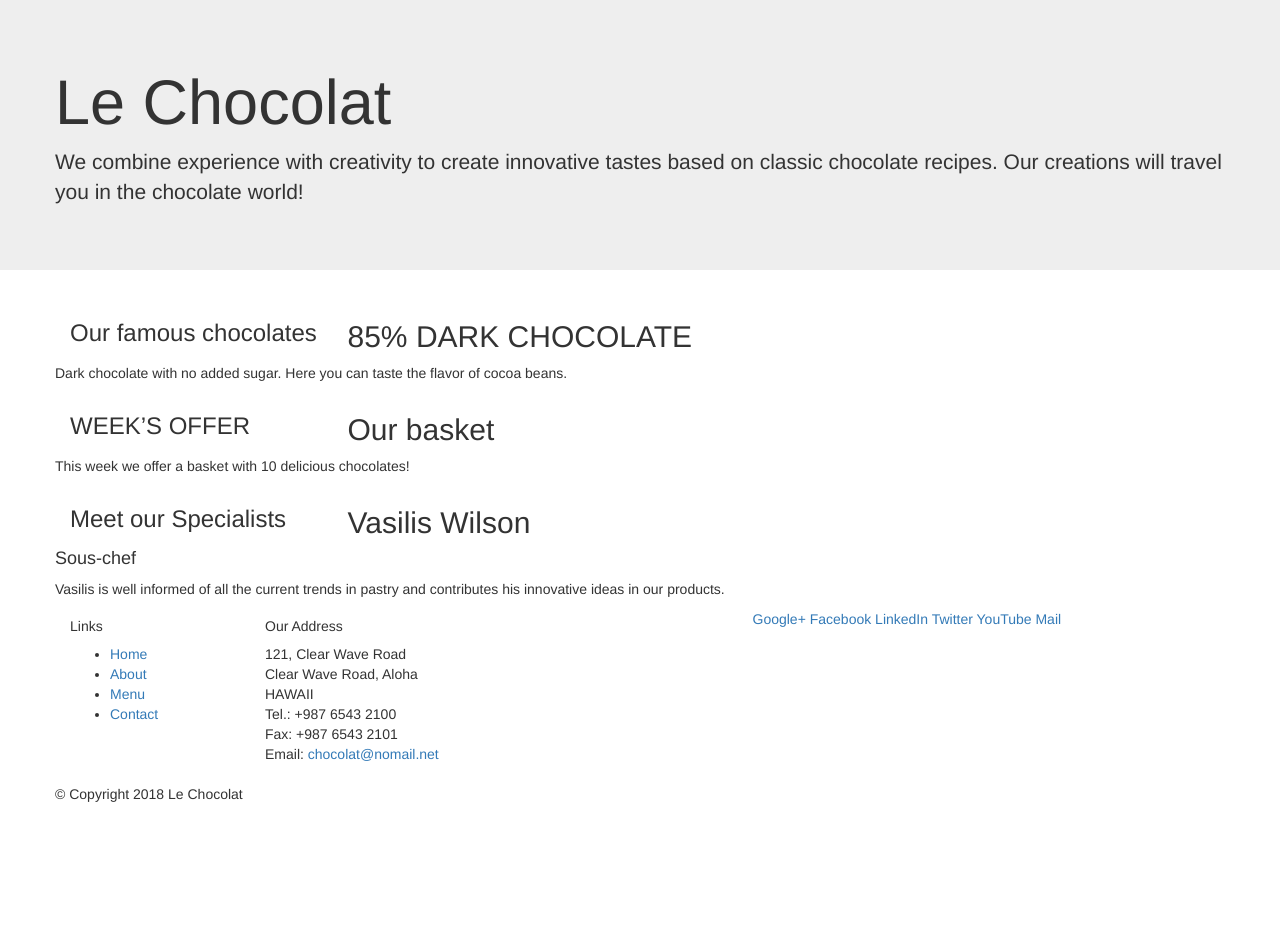
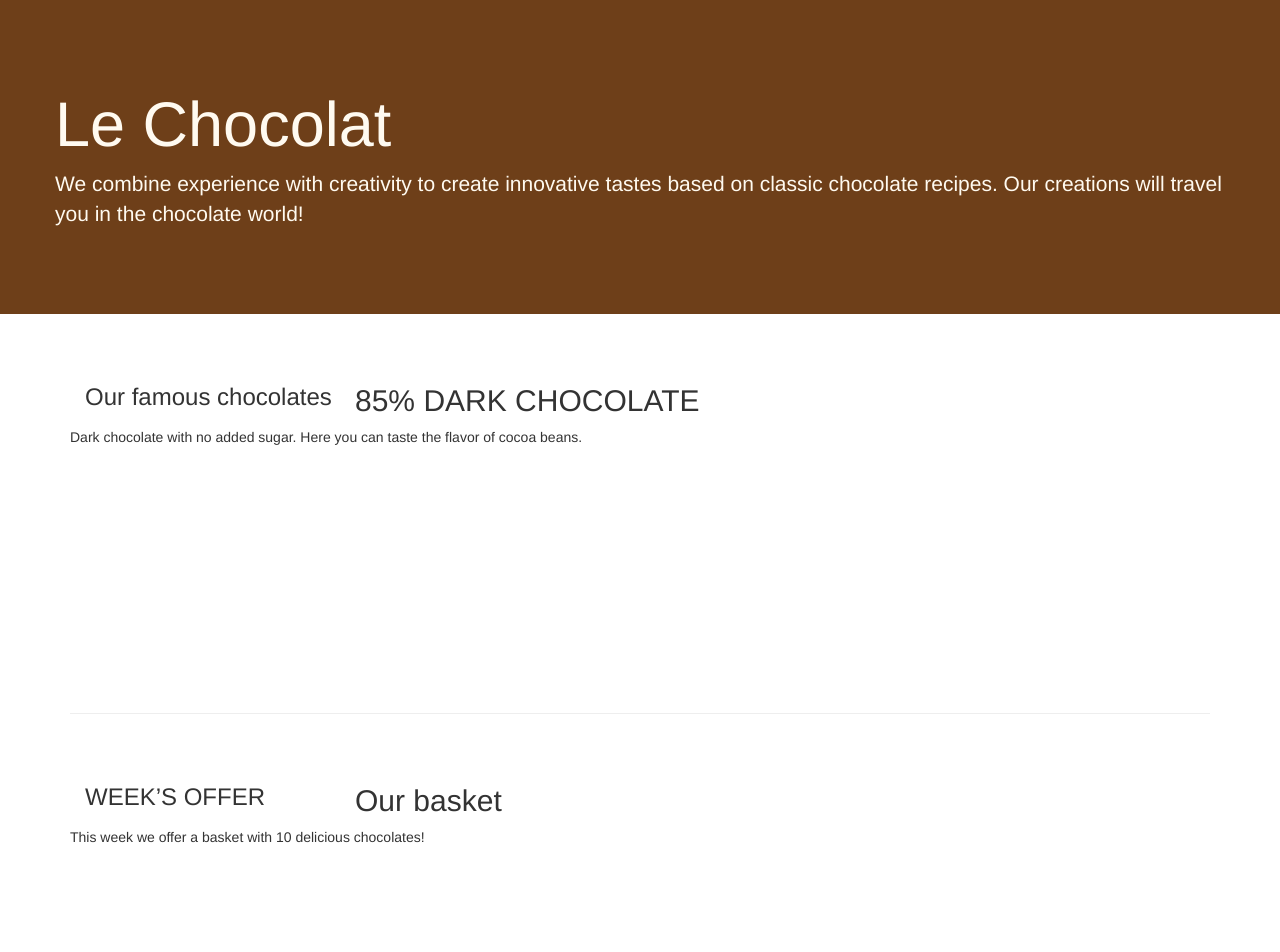
Before and after one commit to FilipC93/Le-Chocolat, a plain HTML site: page index.html in a window 1280 px wide. Shown: the top 952 px of the page. Before the commit the page ends 814 px from the top, so only its background shows below. Drawn offline with nearby package versions, Linux system fonts and the light colour scheme.

Commit message:
Bootstrap Grid Part 2

```diff
--- /dev/null
+++ b/css/styles.css
@@ -0,0 +1,25 @@
+.row-header{
+    margin:0px auto;
+    padding:0px;
+    }
+    .row-content {
+    margin:0px auto;
+    padding: 50px 0px 50px 0px;
+    border-bottom: 1px ridge;
+    min-height:400px;
+    }
+    .footer{
+    background-color: #dbb08d;
+    margin:0px auto;
+    padding: 20px 0px 20px 0px;
+    }.jumbotron {
+        padding:70px 30px 70px 30px;
+        margin:0px auto;
+        background: #6E3F19;
+        color:floralwhite;
+        }
+        address{
+        font-size:80%;
+        margin:0px;
+        color:#0f0f0f;
+        }
--- a/index.html
+++ b/index.html
@@ -8,6 +8,7 @@
     <meta http-equiv="x-ua-compatible" content="ie=edge">
     <!-- Bootstrap CSS -->
     <link rel="stylesheet" href="node_modules/bootstrap/dist/css/bootstrap.min.css">
+    <link href="css/styles.css" rel="stylesheet">
     <title>Le Chocolat</title>
 </head>
 
@@ -28,7 +29,7 @@
     </header>
 
     <div class="container">
-        <div class="row">
+        <div class="row row-content align-items-center">
             <div class="col-sm-4 col-md-3">
                 <h3>Our famous chocolates</h3>
             </div>
@@ -39,7 +40,7 @@
         </div>
 
 
-        <div class="row">
+        <div class="row row-content align-items-center">
             <div class="col-sm-4 col-md-3">
                 <h3>WEEK’S OFFER</h3>
             </div>
@@ -49,7 +50,7 @@
             </div>
         </div>
 
-        <div class="row">
+        <div class="row row-content align-items-center">
             <div class="col-sm-4 col-md-3">
                 <h3>Meet our Specialists</h3>
             </div>
@@ -62,12 +63,12 @@
         </div>
     </div>
 
-    <footer>
+    <footer class="footer">
         <div class="container">
             <div class="row">
                 <div class="col-5 offset-1 col-sm-2">
                     <h5>Links</h5>
-                    <ul>
+                    <ul class="list-unstyled">
                         <li><a href="#">Home</a></li>
                         <li><a href="#">About</a></li>
                         <li><a href="#">Menu</a></li>
@@ -85,8 +86,8 @@
                         Email: <a href="mailto:chocolat@nomail.net">chocolat@nomail.net</a>
                     </address>
                 </div>
-                <div class="col col-sm-4">
-                    <div>
+                <div class="col col-sm-4 align-self center">
+                    <div style="text-align:center">
                         <a href="http://google.com/+">Google+</a>
                         <a href="http://www.facebook.com/profile.php?id=">Facebook</a>
                         <a href="http://www.linkedin.com/in/">LinkedIn</a>
@@ -96,7 +97,7 @@
                     </div>
                 </div>
             </div>
-            <div class="row">
+            <div class="row justify-content-center">
                 <div class="col-auto">
                     <p> &copy; Copyright 2018 Le Chocolat</p>
                 </div>
```
